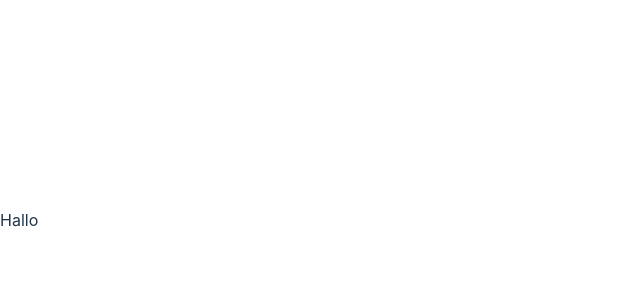
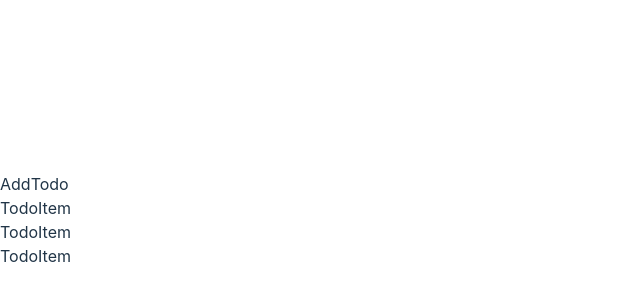
Before and after one commit to cdurau/vite-todo, a React (Vite) app: page / in a window 1280 px wide. Shown: the part 180-480 px from the top of the page, without its empty margins (0-640 px from the left). Built offline with nearby package versions, Linux system fonts and the light colour scheme.

Commit message:
Add Todo Components

```diff
--- a/src/App.jsx
+++ b/src/App.jsx
@@ -1,10 +1,11 @@
 import { useState } from 'react'
 import './App.css'
+import TodoList from './components/TodoList'
 
 function App() {
   return (
     <>
-      Hallo
+      <TodoList />
     </>
   )
 }
--- /dev/null
+++ b/src/components/AddTodo.jsx
@@ -0,0 +1,9 @@
+import React from 'react'
+
+function AddTodo() {
+    return (
+        <div>AddTodo</div>
+    )
+}
+
+export default AddTodo
--- /dev/null
+++ b/src/components/TodoItem.jsx
@@ -0,0 +1,9 @@
+import React from 'react'
+
+function TodoItem() {
+    return (
+        <div>TodoItem</div>
+    )
+}
+
+export default TodoItem
--- /dev/null
+++ b/src/components/TodoList.jsx
@@ -0,0 +1,17 @@
+import React from 'react'
+import AddTodo from './AddTodo'
+import TodoItem from './TodoItem'
+
+
+function TodoList() {
+    return (
+        <div>
+            <AddTodo />
+            <TodoItem />
+            <TodoItem />
+            <TodoItem />
+        </div>
+    )
+}
+
+export default TodoList
```
